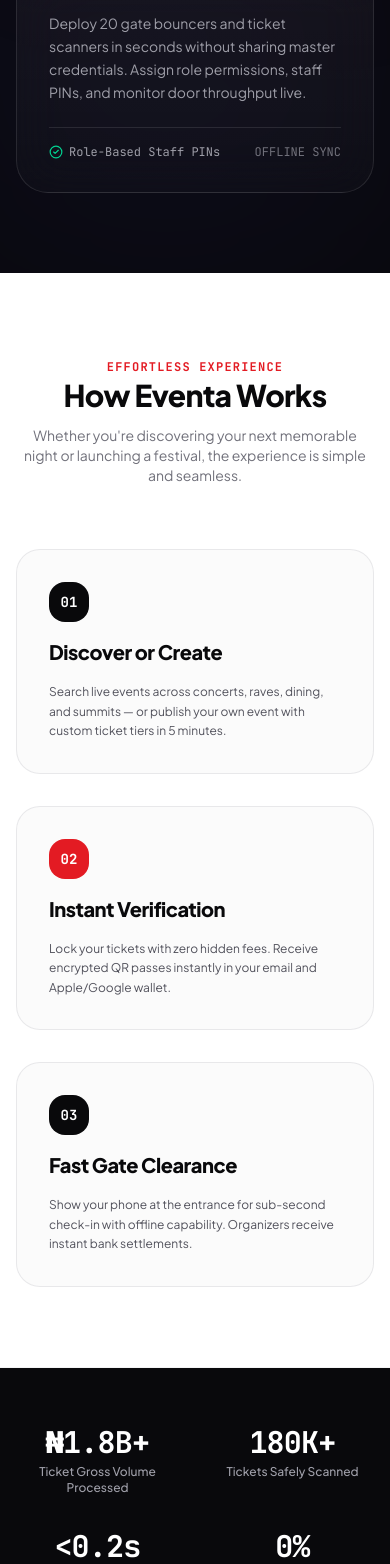
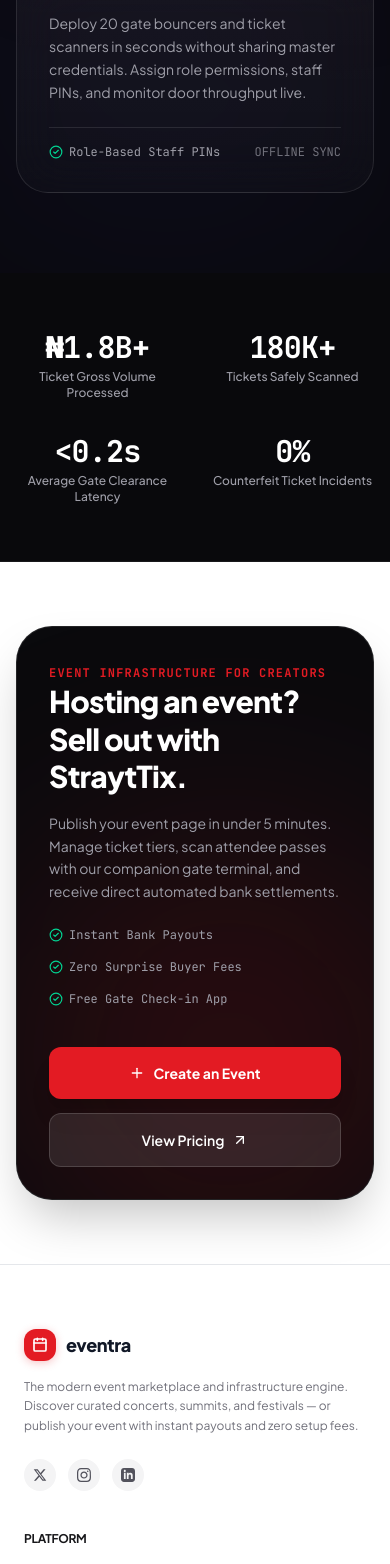
Before and after one commit to kelvinasonta/StraytTix-fe, a React (Vite) app: page / in a window 390 px wide. Shown: the part 4066-5630 px from the top of the page. Built offline with nearby package versions, Linux system fonts and the light colour scheme; no server answers.

Commit message:
feat(home): remove How Eventa Works section

```diff
--- a/src/pages/Home.tsx
+++ b/src/pages/Home.tsx
@@ -535,86 +535,6 @@ export const Home: React.FC = () => {
         </section>
 
         {/* ========================================================================= */}
-        {/* 6. HOW IT WORKS: 3-Step Flow for Attendees & Organizers                   */}
-        {/* ========================================================================= */}
-        <section className="px-4 sm:px-6 lg:px-8 py-20 sm:py-24 bg-white border-b border-zinc-100">
-          <div className="max-w-6xl mx-auto space-y-16">
-
-            <div className="text-center max-w-2xl mx-auto space-y-3">
-              <span className="text-xs font-mono uppercase tracking-widest text-[#E31B23] font-bold">
-                Effortless Experience
-              </span>
-              <h2 className="text-3xl sm:text-5xl font-black text-zinc-950 tracking-[-0.03em]">
-                How Eventa Works
-              </h2>
-              <p className="text-zinc-500 text-sm sm:text-base">
-                Whether you're discovering your next memorable night or launching a festival, the experience is simple and seamless.
-              </p>
-            </div>
-
-            <div className="grid grid-cols-1 md:grid-cols-3 gap-8 relative">
-              {/* Step 1 */}
-              <motion.div
-                initial={{ opacity: 0, y: 30 }}
-                whileInView={{ opacity: 1, y: 0 }}
-                viewport={{ once: true, margin: "-40px" }}
-                transition={{ duration: 0.55, ease: [0.16, 1, 0.3, 1] }}
-                className="p-8 rounded-3xl bg-zinc-50/80 border border-zinc-200/80 space-y-4 hover:border-zinc-300 transition-all"
-              >
-                <div className="w-10 h-10 rounded-2xl bg-zinc-950 text-white font-mono font-bold flex items-center justify-center text-sm">
-                  01
-                </div>
-                <h3 className="text-xl font-black text-zinc-950 tracking-tight">
-                  Discover or Create
-                </h3>
-                <p className="text-xs sm:text-sm text-zinc-600 leading-relaxed">
-                  Search live events across concerts, raves, dining, and summits — or publish your own event with custom ticket tiers in 5 minutes.
-                </p>
-              </motion.div>
-
-              {/* Step 2 */}
-              <motion.div
-                initial={{ opacity: 0, y: 30 }}
-                whileInView={{ opacity: 1, y: 0 }}
-                viewport={{ once: true, margin: "-40px" }}
-                transition={{ duration: 0.55, ease: [0.16, 1, 0.3, 1], delay: 0.1 }}
-                className="p-8 rounded-3xl bg-zinc-50/80 border border-zinc-200/80 space-y-4 hover:border-zinc-300 transition-all"
-              >
-                <div className="w-10 h-10 rounded-2xl bg-[#E31B23] text-white font-mono font-bold flex items-center justify-center text-sm">
-                  02
-                </div>
-                <h3 className="text-xl font-black text-zinc-950 tracking-tight">
-                  Instant Verification
-                </h3>
-                <p className="text-xs sm:text-sm text-zinc-600 leading-relaxed">
-                  Lock your tickets with zero hidden fees. Receive encrypted QR passes instantly in your email and Apple/Google wallet.
-                </p>
-              </motion.div>
-
-              {/* Step 3 */}
-              <motion.div
-                initial={{ opacity: 0, y: 30 }}
-                whileInView={{ opacity: 1, y: 0 }}
-                viewport={{ once: true, margin: "-40px" }}
-                transition={{ duration: 0.55, ease: [0.16, 1, 0.3, 1], delay: 0.2 }}
-                className="p-8 rounded-3xl bg-zinc-50/80 border border-zinc-200/80 space-y-4 hover:border-zinc-300 transition-all"
-              >
-                <div className="w-10 h-10 rounded-2xl bg-zinc-950 text-white font-mono font-bold flex items-center justify-center text-sm">
-                  03
-                </div>
-                <h3 className="text-xl font-black text-zinc-950 tracking-tight">
-                  Fast Gate Clearance
-                </h3>
-                <p className="text-xs sm:text-sm text-zinc-600 leading-relaxed">
-                  Show your phone at the entrance for sub-second check-in with offline capability. Organizers receive instant bank settlements.
-                </p>
-              </motion.div>
-            </div>
-
-          </div>
-        </section>
-
-        {/* ========================================================================= */}
         {/* 7. LIVE SCALE METRICS (Monochrome Authority)                              */}
         {/* ========================================================================= */}
         <section className="px-4 sm:px-6 lg:px-8 py-14 sm:py-18 bg-[#09090C] text-white border-b border-zinc-900">
```
